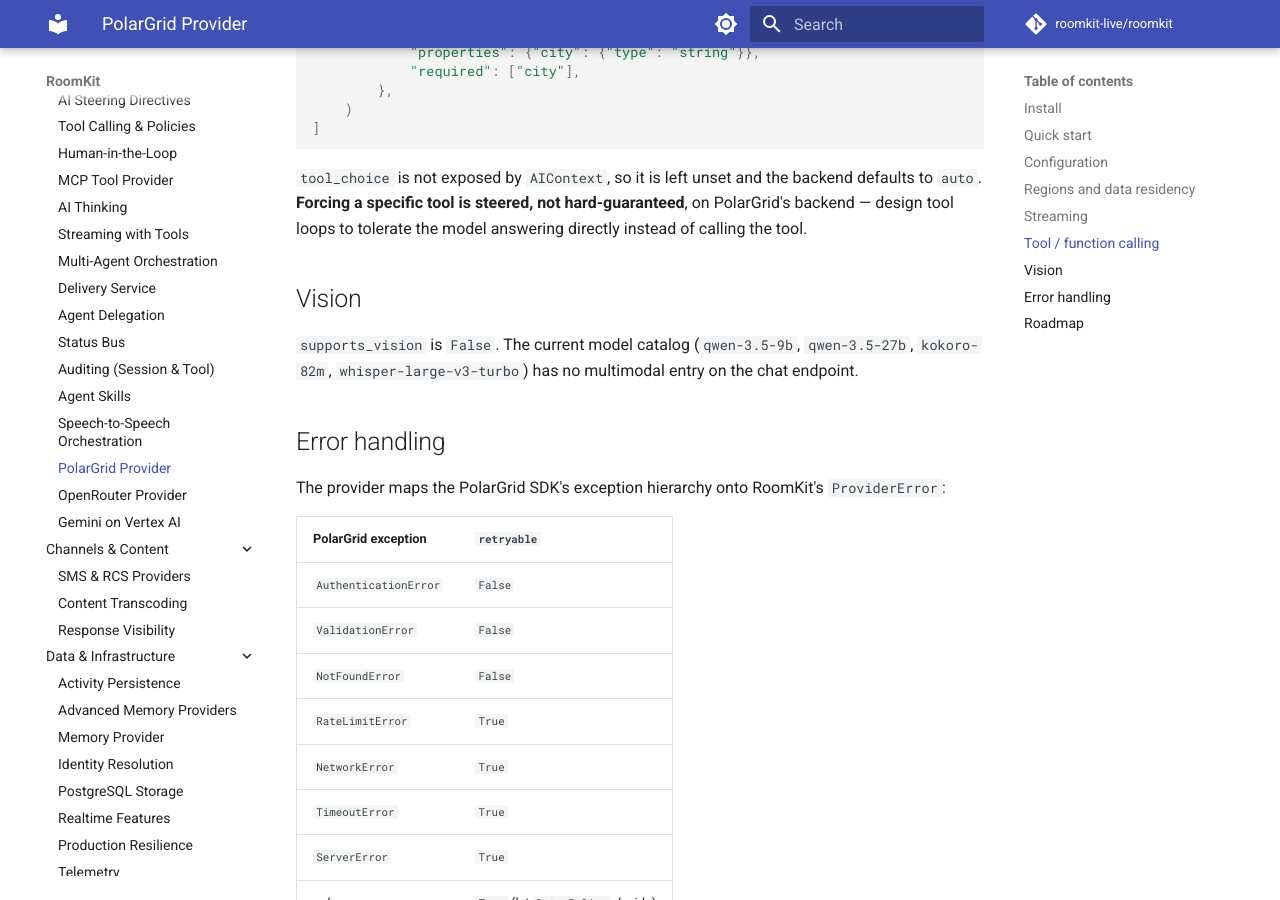
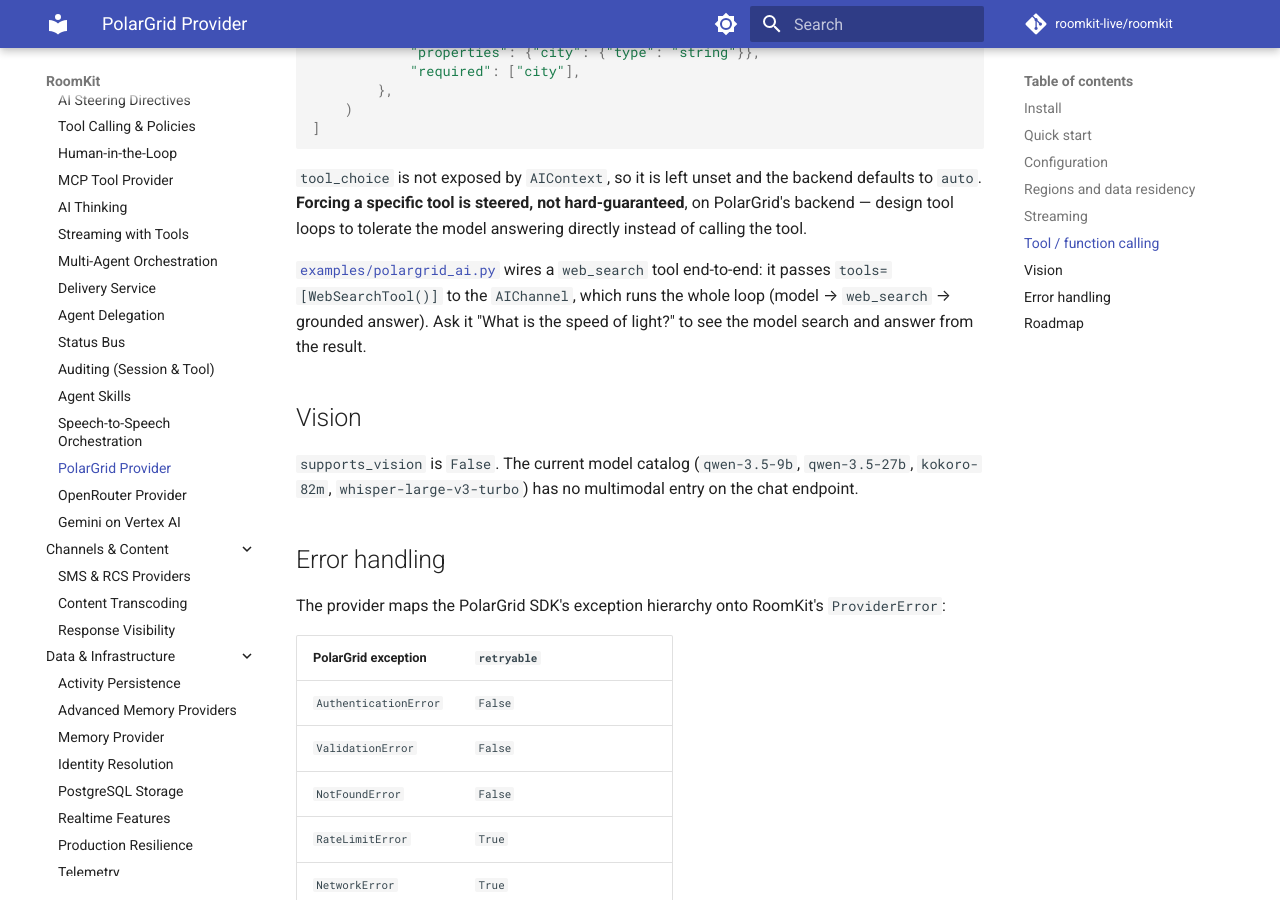
Before and after one commit to roomkit-live/roomkit-docs, an MkDocs documentation site: the page built from docs/guides/polargrid.md, in a window 1280 px wide and 900 px high, scrolled down 2683 px. Built offline with MkDocs 1.6.1 and Material for MkDocs 9.7.7, drawn with Linux system fonts in a browser that asks for light colours; comment, search, counter and statistics services are not loaded.

Commit message:
docs(guides): point PolarGrid tool docs at the web_search demo

```diff
--- a/docs/guides/polargrid.md
+++ b/docs/guides/polargrid.md
@@ -98,6 +98,8 @@ context.tools = [
 
 `tool_choice` is not exposed by `AIContext`, so it is left unset and the backend defaults to `auto`. **Forcing a specific tool is steered, not hard-guaranteed**, on PolarGrid's backend — design tool loops to tolerate the model answering directly instead of calling the tool.
 
+[`examples/polargrid_ai.py`](https://github.com/roomkit-live/roomkit/blob/main/examples/polargrid_ai.py) wires a `web_search` tool end-to-end: it passes `tools=[WebSearchTool()]` to the `AIChannel`, which runs the whole loop (model → `web_search` → grounded answer). Ask it "What is the speed of light?" to see the model search and answer from the result.
+
 ## Vision
 
 `supports_vision` is `False`. The current model catalog (`qwen-3.5-9b`, `qwen-3.5-27b`, `kokoro-82m`, `whisper-large-v3-turbo`) has no multimodal entry on the chat endpoint.
```
